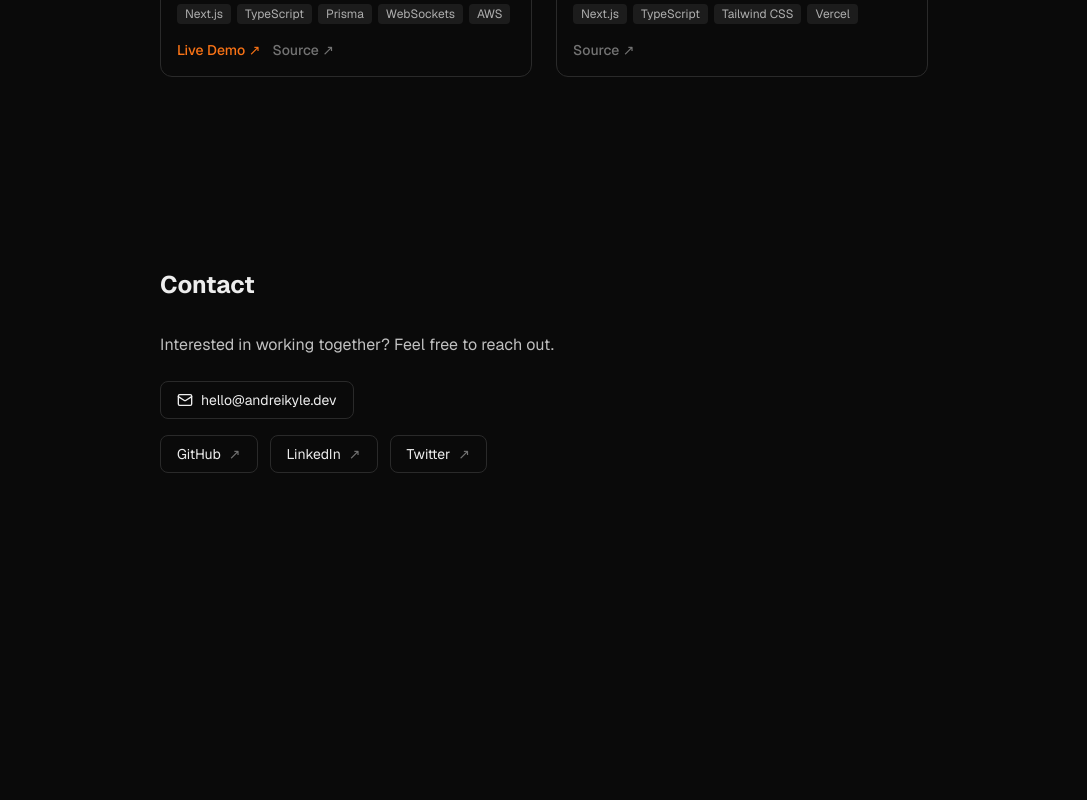
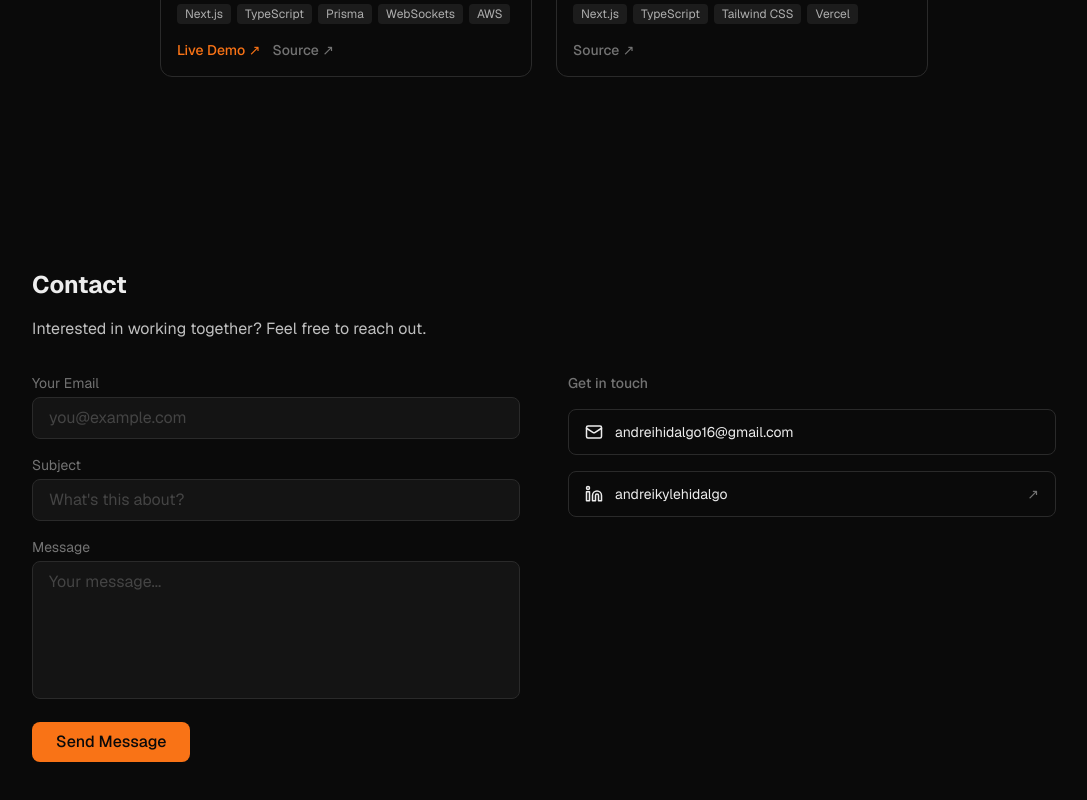
Before and after one commit to Drei010/drei010-portfolio, a Next.js app: page / in a window 1280 px wide. Shown: the part 1921-2721 px from the top of the page, without its empty margins (96-1183 px from the left). Before the commit the page ends 2490 px from the top, so only its background shows below. Built offline with nearby package versions, Linux system fonts and the light colour scheme.

Commit message:
feat: updated contact

```diff
--- /dev/null
+++ b/components/web/ContactForm.tsx
@@ -0,0 +1,113 @@
+"use client";
+
+import { useState } from "react";
+import { contactData } from "@/lib/data/contact";
+
+type FormErrors = {
+  email?: string;
+  subject?: string;
+  message?: string;
+};
+
+export function ContactForm() {
+  const [email, setEmail] = useState("");
+  const [subject, setSubject] = useState("");
+  const [message, setMessage] = useState("");
+  const [errors, setErrors] = useState<FormErrors>({});
+
+  function validate(): FormErrors {
+    const newErrors: FormErrors = {};
+
+    if (!email.trim()) {
+      newErrors.email = "Email is required";
+    } else if (!/^[^\s@]+@[^\s@]+\.[^\s@]+$/.test(email)) {
+      newErrors.email = "Please enter a valid email address";
+    }
+
+    if (!subject.trim()) {
+      newErrors.subject = "Subject is required";
+    }
+
+    if (!message.trim()) {
+      newErrors.message = "Message is required";
+    }
+
+    return newErrors;
+  }
+
+  function handleSubmit(e: React.FormEvent) {
+    e.preventDefault();
+
+    const validationErrors = validate();
+    setErrors(validationErrors);
+
+    if (Object.keys(validationErrors).length > 0) {
+      return;
+    }
+
+    const mailtoUrl = `mailto:${contactData.email}?subject=${encodeURIComponent(subject)}&body=${encodeURIComponent(`From: ${email}\n\n${message}`)}`;
+    window.location.href = mailtoUrl;
+  }
+
+  return (
+    <form onSubmit={handleSubmit} className="space-y-4" noValidate>
+      <div>
+        <label htmlFor="contact-email" className="mb-1 block text-sm text-muted">
+          Your Email
+        </label>
+        <input
+          id="contact-email"
+          type="email"
+          value={email}
+          onChange={(e) => setEmail(e.target.value)}
+          placeholder="you@example.com"
+          className="w-full rounded-lg border border-border bg-surface px-4 py-2 text-foreground placeholder:text-muted/50 focus:border-primary focus:outline-none"
+        />
+        {errors.email && (
+          <p className="mt-1 text-sm text-primary-dim">{errors.email}</p>
+        )}
+      </div>
+
+      <div>
+        <label htmlFor="contact-subject" className="mb-1 block text-sm text-muted">
+          Subject
+        </label>
+        <input
+          id="contact-subject"
+          type="text"
+          value={subject}
+          onChange={(e) => setSubject(e.target.value)}
+          placeholder="What's this about?"
+          className="w-full rounded-lg border border-border bg-surface px-4 py-2 text-foreground placeholder:text-muted/50 focus:border-primary focus:outline-none"
+        />
+        {errors.subject && (
+          <p className="mt-1 text-sm text-primary-dim">{errors.subject}</p>
+        )}
+      </div>
+
+      <div>
+        <label htmlFor="contact-message" className="mb-1 block text-sm text-muted">
+          Message
+        </label>
+        <textarea
+          id="contact-message"
+          value={message}
+          onChange={(e) => setMessage(e.target.value)}
+          placeholder="Your message..."
+          rows={5}
+          className="w-full resize-none rounded-lg border border-border bg-surface px-4 py-2 text-foreground placeholder:text-muted/50 focus:border-primary focus:outline-none"
+        />
+        {errors.message && (
+          <p className="mt-1 text-sm text-primary-dim">{errors.message}</p>
+        )}
+      </div>
+
+      <button
+        type="submit"
+        className="rounded-lg bg-primary px-6 py-2 font-medium text-background transition-colors hover:bg-primary-dim"
+      >
+        Send Message
+      </button>
+    </form>
+  );
+}
--- /dev/null
+++ b/components/web/ContactLinks.tsx
@@ -0,0 +1,77 @@
+import { contactData } from "@/lib/data/contact";
+
+export function ContactLinks() {
+  const linkedInLink = contactData.links.find(
+    (link) => link.platform === "LinkedIn"
+  );
+
+  return (
+    <div className="space-y-4">
+      <h3 className="text-sm font-medium text-muted">Get in touch</h3>
+
+      <a
+        href={`mailto:${contactData.email}`}
+        className="flex items-center gap-3 rounded-lg border border-border px-4 py-3 text-sm transition-colors hover:border-primary hover:text-primary"
+        aria-label={`Send email to ${contactData.email}`}
+      >
+        <MailIcon />
+        <span>{contactData.email}</span>
+      </a>
+
+      {linkedInLink && (
+        <a
+          href={linkedInLink.url}
+          target="_blank"
+          rel="noopener noreferrer"
+          className="flex items-center gap-3 rounded-lg border border-border px-4 py-3 text-sm transition-colors hover:border-primary hover:text-primary"
+          aria-label={`Visit LinkedIn profile`}
+        >
+          <LinkedInIcon />
+          <span>{linkedInLink.label}</span>
+          <span className="ml-auto text-muted">↗</span>
+        </a>
+      )}
+    </div>
+  );
+}
+
+function MailIcon() {
+  return (
+    <svg
+      xmlns="http://www.w3.org/2000/svg"
+      width="18"
+      height="18"
+      viewBox="0 0 24 24"
+      fill="none"
+      stroke="currentColor"
+      strokeWidth="2"
+      strokeLinecap="round"
+      strokeLinejoin="round"
+      aria-hidden="true"
+    >
+      <rect width="20" height="16" x="2" y="4" rx="2" />
+      <path d="m22 7-8.97 5.7a1.94 1.94 0 0 1-2.06 0L2 7" />
+    </svg>
+  );
+}
+
+function LinkedInIcon() {
+  return (
+    <svg
+      xmlns="http://www.w3.org/2000/svg"
+      width="18"
+      height="18"
+      viewBox="0 0 24 24"
+      fill="none"
+      stroke="currentColor"
+      strokeWidth="2"
+      strokeLinecap="round"
+      strokeLinejoin="round"
+      aria-hidden="true"
+    >
+      <path d="M16 8a6 6 0 0 1 6 6v7h-4v-7a2 2 0 0 0-2-2 2 2 0 0 0-2 2v7h-4v-7a6 6 0 0 1 6-6z" />
+      <rect width="4" height="12" x="2" y="9" />
+      <circle cx="4" cy="4" r="2" />
+    </svg>
+  );
+}
--- a/components/web/ContactSection.tsx
+++ b/components/web/ContactSection.tsx
@@ -1,58 +1,19 @@
-import { contactData } from "@/lib/data/contact";
+import { ContactForm } from "@/components/web/ContactForm";
+import { ContactLinks } from "@/components/web/ContactLinks";
 
 export function ContactSection() {
   return (
     <section id="contact" className="px-4 py-16 sm:py-24">
-      <div className="mx-auto max-w-3xl">
-        <h2 className="mb-8 text-xl font-bold sm:text-2xl">Contact</h2>
-        <p className="mb-6 text-foreground/80">
+      <div className="mx-auto max-w-5xl">
+        <h2 className="mb-4 text-xl font-bold sm:text-2xl">Contact</h2>
+        <p className="mb-8 text-foreground/80">
           Interested in working together? Feel free to reach out.
         </p>
-        <div className="space-y-4">
-          <a
-            href={`mailto:${contactData.email}`}
-            className="inline-flex items-center gap-2 rounded-lg border border-border px-4 py-2 text-sm transition-colors hover:border-primary hover:text-primary"
-          >
-            <MailIcon />
-            {contactData.email}
-          </a>
-          <div className="flex flex-wrap gap-3">
-            {contactData.links.map((link) => (
-              <a
-                key={link.platform}
-                href={link.url}
-                target="_blank"
-                rel="noopener noreferrer"
-                className="inline-flex items-center gap-2 rounded-lg border border-border px-4 py-2 text-sm transition-colors hover:border-primary hover:text-primary"
-                aria-label={`Visit ${link.platform} profile`}
-              >
-                {link.platform}
-                <span className="text-muted">↗</span>
-              </a>
-            ))}
-          </div>
+        <div className="grid grid-cols-1 gap-12 md:grid-cols-2">
+          <ContactForm />
+          <ContactLinks />
         </div>
       </div>
     </section>
   );
 }
-
-function MailIcon() {
-  return (
-    <svg
-      xmlns="http://www.w3.org/2000/svg"
-      width="16"
-      height="16"
-      viewBox="0 0 24 24"
-      fill="none"
-      stroke="currentColor"
-      strokeWidth="2"
-      strokeLinecap="round"
-      strokeLinejoin="round"
-      aria-hidden="true"
-    >
-      <rect width="20" height="16" x="2" y="4" rx="2" />
-      <path d="m22 7-8.97 5.7a1.94 1.94 0 0 1-2.06 0L2 7" />
-    </svg>
-  );
-}
--- a/lib/data/contact.ts
+++ b/lib/data/contact.ts
@@ -1,22 +1,12 @@
 import { ContactData } from "@/lib/types";
 
 export const contactData: ContactData = {
-  email: "hello@andreikyle.dev",
+  email: "andreihidalgo16@gmail.com",
   links: [
-    {
-      platform: "GitHub",
-      url: "https://github.com/andreikylehidalgo",
-      label: "andreikylehidalgo",
-    },
     {
       platform: "LinkedIn",
       url: "https://linkedin.com/in/andreikylehidalgo",
       label: "andreikylehidalgo",
     },
-    {
-      platform: "Twitter",
-      url: "https://twitter.com/andreikyleh",
-      label: "@andreikyleh",
-    },
   ],
 };
```
